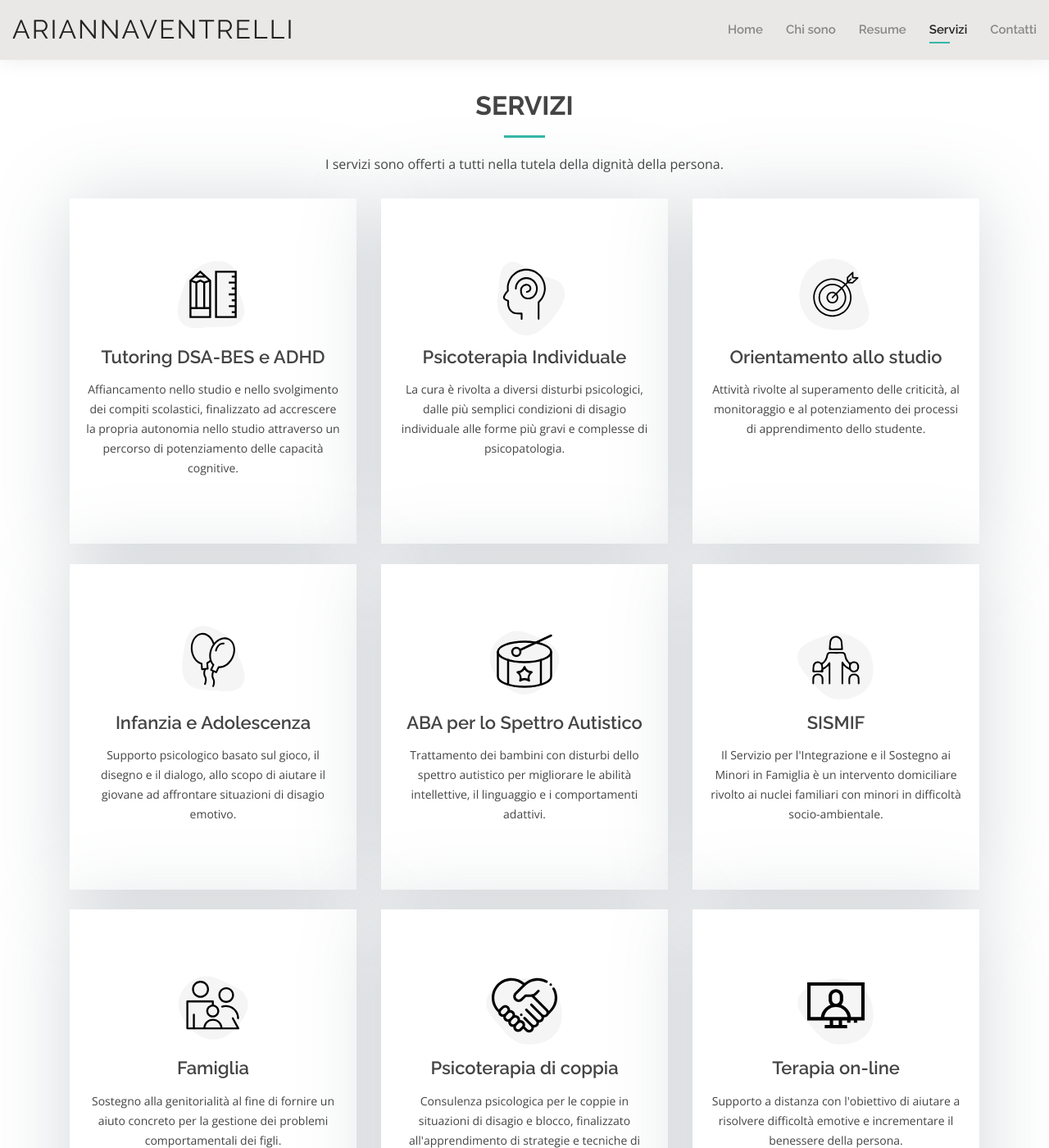
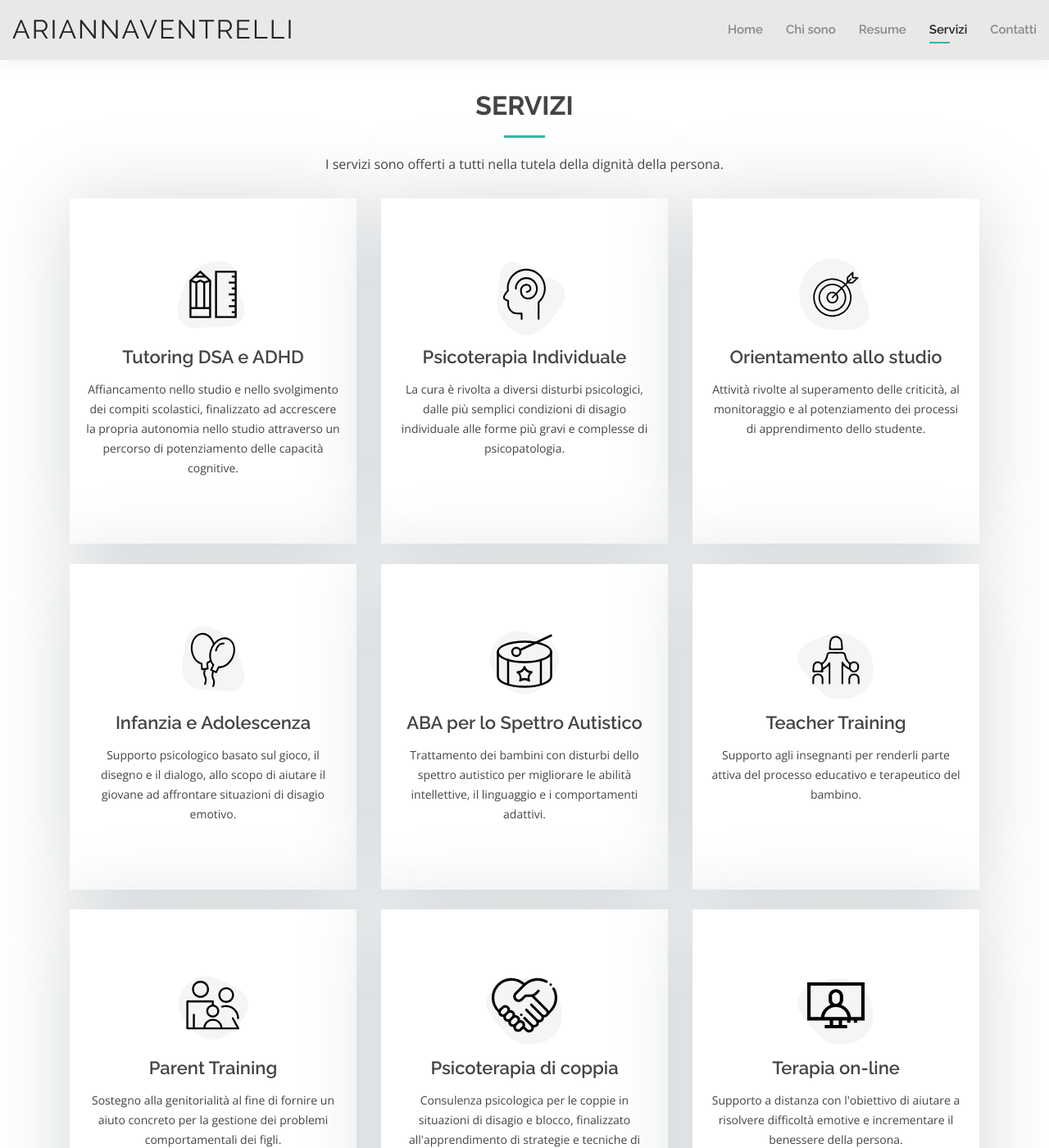
Before and after one commit to venari-psycho/venari-psycho.github.io, a Jekyll site: the page built from services.html, in a window 1280 px wide and 1400 px high. Shown: the whole window at 82% size. Built offline with Jekyll 4.4.1, drawn with Linux system fonts in a browser that asks for light colours.

Commit message:
Updated services.html

```diff
--- a/services.html
+++ b/services.html
@@ -26,7 +26,7 @@ layout: default
               </svg>
               <i><object width="60" height="60" data="assets/svg/pencil-education-icon-1.svg" type="image/svg+xml"></object></i>
             </div>
-            <h4>Tutoring DSA-BES e ADHD</h4>
+            <h4>Tutoring DSA e ADHD</h4>
             <p>Affiancamento nello studio e nello svolgimento dei compiti scolastici, finalizzato ad accrescere la propria autonomia nello studio attraverso un percorso di potenziamento delle capacit&agrave; cognitive.</p>
           </div>
         </div>
@@ -91,8 +91,8 @@ layout: default
               </svg>
               <i><object width="80" height="80" data="assets/svg/mother-icon-1.svg" type="image/svg+xml"></object></i>
             </div>
-            <h4>SISMIF</h4>
-            <p>Il Servizio per l'Integrazione e il Sostegno ai Minori in Famiglia &egrave; un intervento domiciliare rivolto ai nuclei familiari con minori in difficolt&agrave; socio-ambientale.</p>
+            <h4>Teacher Training</h4>
+            <p>Supporto agli insegnanti per renderli parte attiva del processo educativo e terapeutico del bambino.</p>
           </div>
         </div>
 
@@ -104,7 +104,7 @@ layout: default
               </svg>
               <i><object width="80" height="80" data="assets/svg/law-family-icon-1.svg" type="image/svg+xml"></object></i>
             </div>
-            <h4>Famiglia</h4>
+            <h4>Parent Training</h4>
             <p>Sostegno alla genitorialit&agrave; al fine di fornire un aiuto concreto per la gestione dei problemi comportamentali dei figli.</p>
           </div>
         </div>
```
